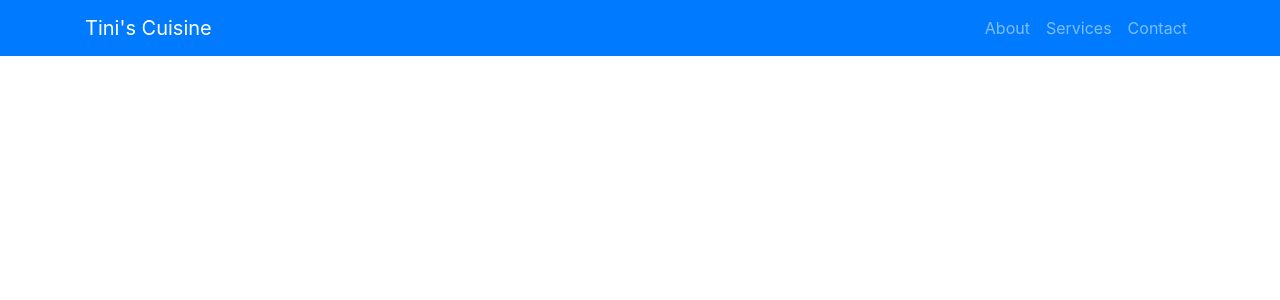
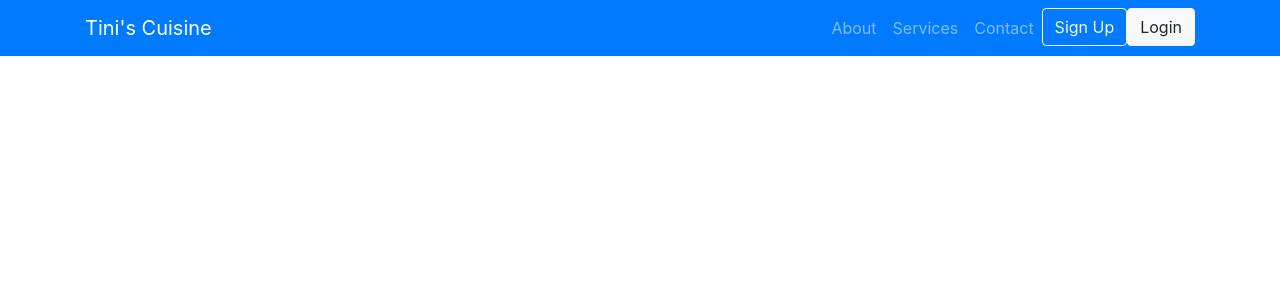
Before and after one commit to garinm90/mealProject, a Django app: template templates/base.html in a window 1280 px wide. Shown: the top 300 px of the page. Run offline with Django 3.2, Linux system fonts and the light colour scheme; the template is opened without the code that fills it, so the values that code supplies are empty; some libraries are stand-ins or nearby versions.

Commit message:
Add login signup and order buttons

```diff
--- a/templates/navbar.html
+++ b/templates/navbar.html
@@ -18,11 +18,23 @@
           <a class="nav-link" href="about.html">About</a>
         </li>
         <li class="nav-item">
-          <a class="nav-link" href="services.html">Services</a>
+          <a class="nav-link" href="menu.html">Services</a>
         </li>
         <li class="nav-item">
           <a class="nav-link" href="contact.html">Contact</a>
         </li>
+        {% if user.is_authenticated %}
+        <li class="nav-item">
+          <a href="#" class="btn btn-outline-light">Order</a>
+        </li>
+        {% else %}
+        <li class="nav-item">
+          <a href="#" class="btn btn-outline-light">Sign Up</a>
+        </li>
+        <li class="nav-item">
+          <a href="#" class="btn btn-light">Login</a>
+        </li>
+        {% endif %}
       </ul>
     </div>
   </div>
```
